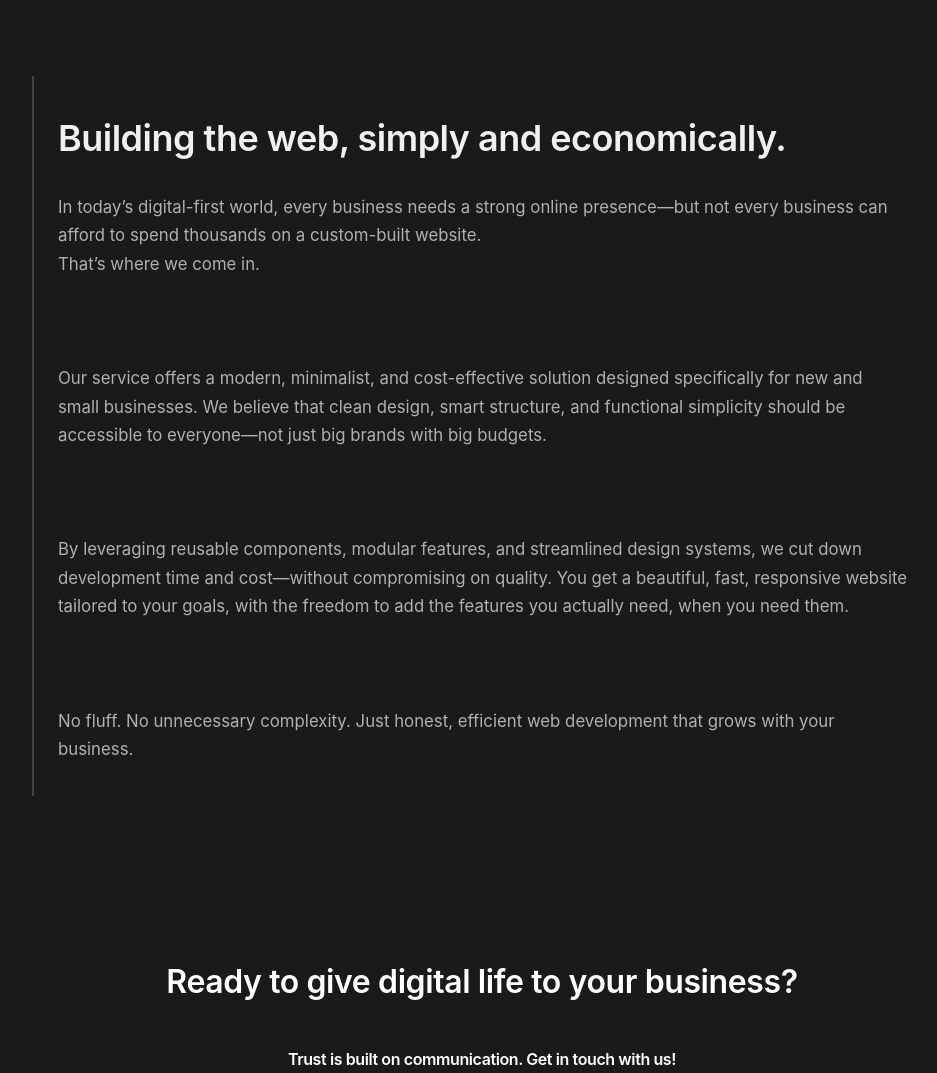
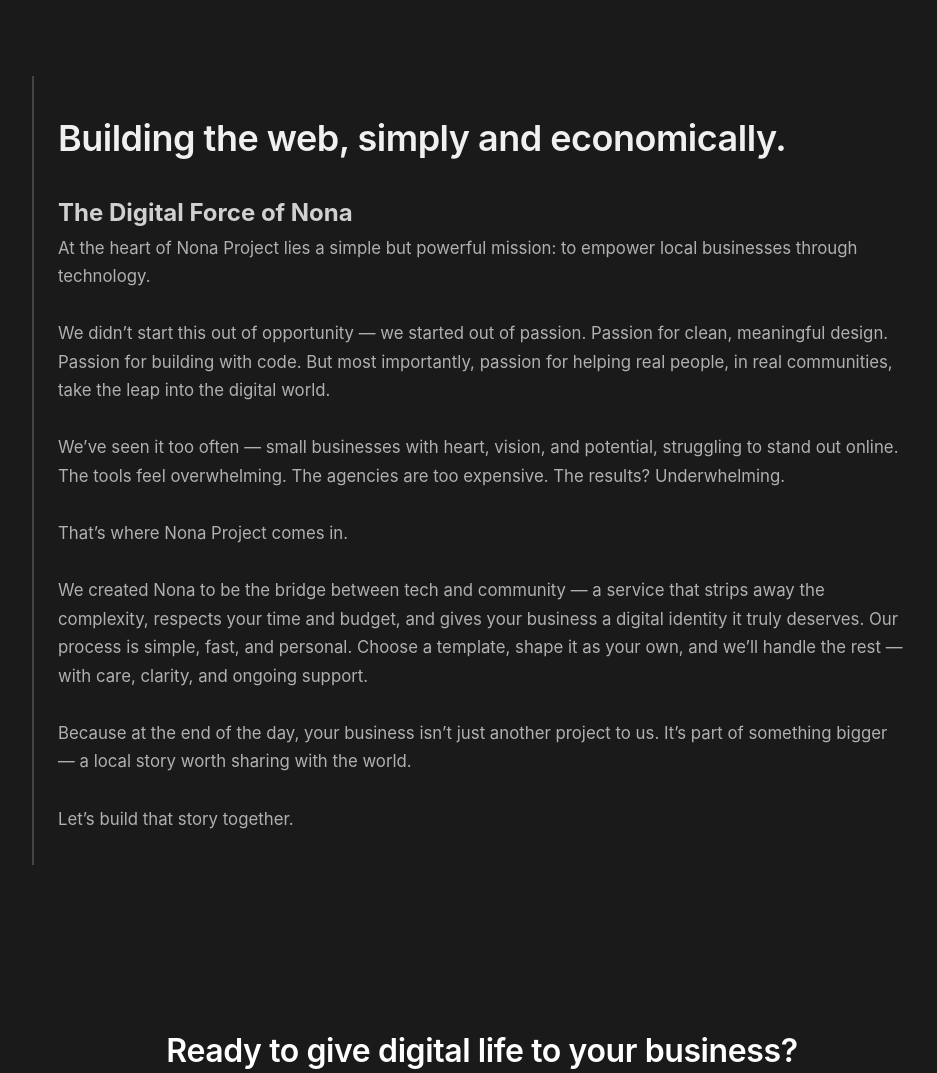
Before and after one commit to NonaProject/nonawebsite, a Flask app: page / in a window 1280 px wide. Shown: the part 1911-2984 px from the top of the page, without its empty margins (158-1095 px from the left). Run offline with Flask 3, Linux system fonts and the light colour scheme.

Commit message:
Minor Changes

```diff
--- a/templates/index.html
+++ b/templates/index.html
@@ -98,14 +98,20 @@
 
   <div id="about" class="hero">
     <h1>Building the web, simply and economically.</h1>
-    <p>In today’s digital-first world, every business needs a strong online presence—but not every business can afford to spend thousands on a custom-built website.
-      That’s where we come in.
-      <br><br>
-      Our service offers a modern, minimalist, and cost-effective solution designed specifically for new and small businesses. We believe that clean design, smart structure, and functional simplicity should be accessible to everyone—not just big brands with big budgets.
-      <br><br>
-      By leveraging reusable components, modular features, and streamlined design systems, we cut down development time and cost—without compromising on quality. You get a beautiful, fast, responsive website tailored to your goals, with the freedom to add the features you actually need, when you need them.
-      <br><br>
-      No fluff. No unnecessary complexity. Just honest, efficient web development that grows with your business.</p>
+    <h2>The Digital Force of Nona</h2>
+    <p>At the heart of Nona Project lies a simple but powerful mission: to empower local businesses through technology.
+
+We didn’t start this out of opportunity — we started out of passion. Passion for clean, meaningful design. Passion for building with code. But most importantly, passion for helping real people, in real communities, take the leap into the digital world.
+
+We’ve seen it too often — small businesses with heart, vision, and potential, struggling to stand out online. The tools feel overwhelming. The agencies are too expensive. The results? Underwhelming.
+
+That’s where Nona Project comes in.
+
+We created Nona to be the bridge between tech and community — a service that strips away the complexity, respects your time and budget, and gives your business a digital identity it truly deserves. Our process is simple, fast, and personal. Choose a template, shape it as your own, and we’ll handle the rest — with care, clarity, and ongoing support.
+
+Because at the end of the day, your business isn’t just another project to us. It’s part of something bigger — a local story worth sharing with the world.
+
+Let’s build that story together.</p>
   </div>
 
   <div id="contact" class="contact">
```
